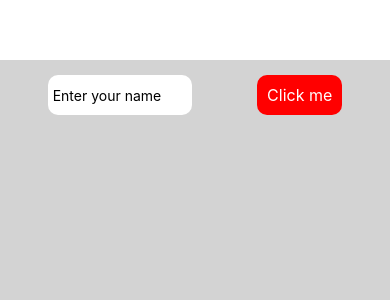
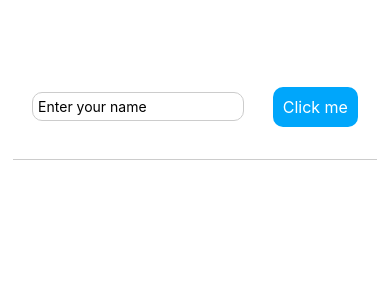
Before and after one commit to NasserNaif/Todo-App-React-Native, a React Native app: screen / in a window 390 px wide. Shown: the top 300 px of the page. Built offline with nearby package versions, Linux system fonts and the light colour scheme.

Commit message:
second commit

```diff
--- a/App.js
+++ b/App.js
@@ -1,3 +1,4 @@
+import { useState } from "react";
 import {
   Button,
   FlatList,
@@ -9,14 +10,44 @@ import {
 } from "react-native";
 
 export default function App() {
+  const [newTask, setNewTask] = useState("");
+  const [allTasks, setAllTasks] = useState([]);
+
+  function textChange(text) {
+    setNewTask(text);
+  }
+
+  function addingNewTask() {
+    const item = {
+      id: Math.floor(Math.random() * 1000),
+      task: newTask,
+    };
+
+    setAllTasks((oldItem) => [...oldItem, item]);
+    setNewTask("");
+  }
+
+  function deleteFunc(id) {
+    const newArr = allTasks.filter((elmID) => {
+      if (elmID.id !== id) return elmID;
+    });
+    setAllTasks(newArr);
+  }
+
   return (
     <View style={styles.container}>
-      <View style={styles.v1}>
-        <TextInput style={styles.inputSt} placeholder="Enter your name" />
+      <View style={styles.inputContainer}>
+        <TextInput
+          style={styles.inputSt}
+          placeholder="Enter your name"
+          value={newTask}
+          onChangeText={textChange}
+        />
         <Pressable
+          onPress={addingNewTask}
           style={{
             padding: 10,
-            backgroundColor: "red",
+            backgroundColor: "#00a6fb",
             alignItems: "center",
             justifyContent: "center",
             borderRadius: 10,
@@ -32,6 +63,28 @@ export default function App() {
           </Text>
         </Pressable>
       </View>
+
+      <View style={styles.taskContainer}>
+        {allTasks.map((elm) => (
+          <View
+            key={elm.id}
+            style={{
+              flex: 1,
+              justifyContent: "space-evenly",
+              flexDirection: "row",
+              alignItems: "center",
+              // height: 20,
+              maxHeight: 70,
+              borderWidth: 1,
+              marginTop: 10,
+              paddingHorizontal: 10,
+            }}
+          >
+            <Text>{elm.task}</Text>
+            <Button title="Delete" onPress={() => deleteFunc(elm.id)} />
+          </View>
+        ))}
+      </View>
     </View>
   );
 }
@@ -39,24 +92,32 @@ export default function App() {
 const styles = StyleSheet.create({
   container: {
     flex: 1,
-    marginTop: 60,
-    padding: 10,
-    height: 300,
-    backgroundColor: "lightgray",
+    paddingTop: 55,
+    paddingHorizontal: 13,
   },
-  v1: {
+  inputContainer: {
+    flex: 1,
     flexDirection: "row",
     justifyContent: "space-around",
-    height: 50,
+    alignItems: "center",
+    height: 70,
     padding: 5,
+    marginBottom: 10,
+    borderBottomWidth: 1,
+    borderBottomColor: "#cccccc",
   },
 
   inputSt: {
-    backgroundColor: "white",
     color: "black",
-    width: "40%",
-    height: "100%",
+    width: "60%",
+    borderWidth: 1,
+    borderColor: "#cccccc",
     padding: 5,
     borderRadius: 10,
   },
+
+  taskContainer: {
+    flex: 7,
+    padding: 10,
+  },
 });
```
